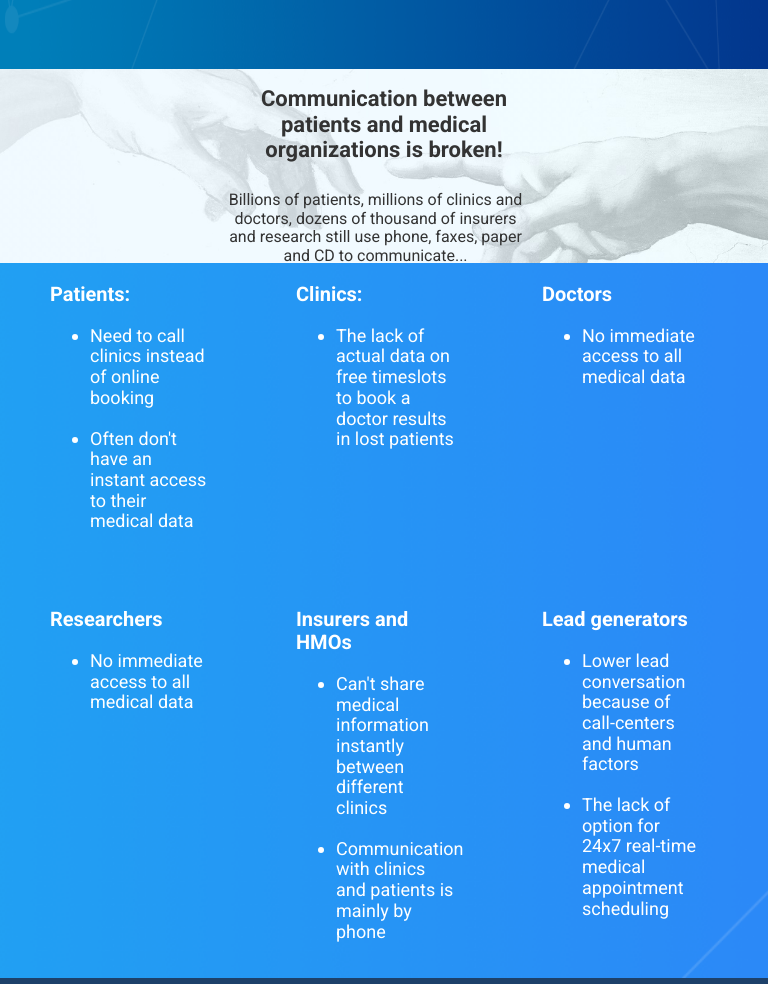
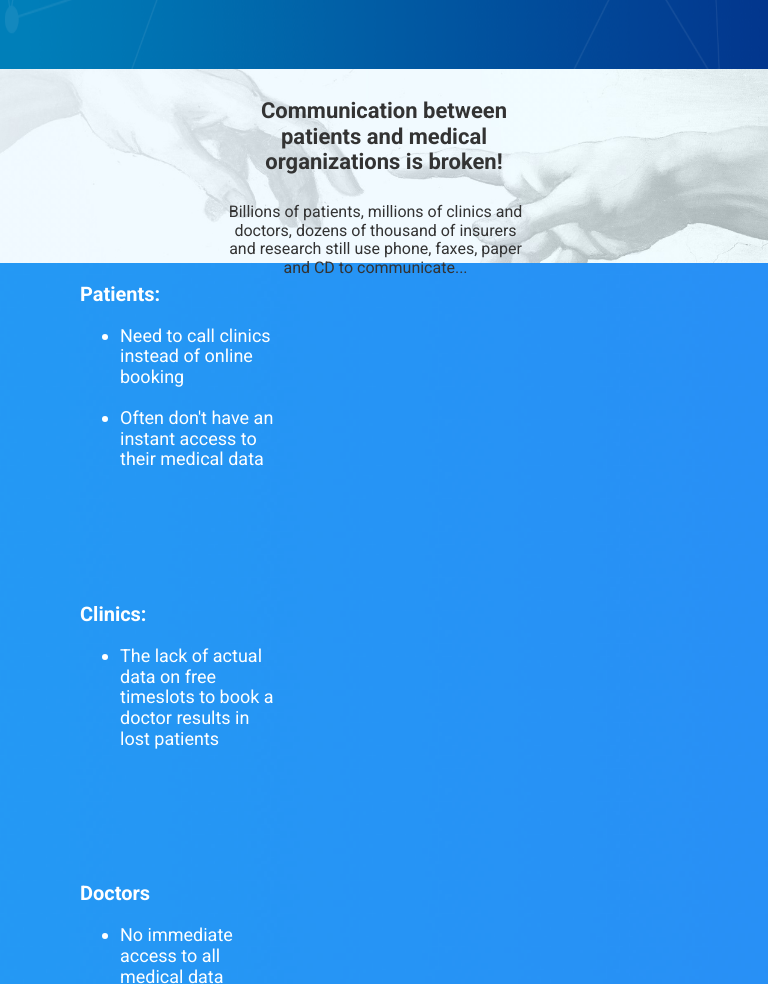
Before and after one commit to alfmoh/gbook, a website: page app/index.html in a window 768 px wide. Shown: the part 731-1715 px from the top of the page. Drawn offline with Linux system fonts and the light colour scheme.

Commit message:
structure section made responsive.

```diff
--- a/app/assets/styles/modules/_structure.css
+++ b/app/assets/styles/modules/_structure.css
@@ -22,4 +22,19 @@
             font-size: 1.125rem;
         }
     }
+
+    @mixin atSmall {
+        &-content {
+            display: flex;
+            flex-direction: column;
+            font-size: 18px;
+            margin-left: 30px;
+            max-width: 280px;
+        }
+
+        &-item {
+            margin-bottom: 55px;
+        }
+
+    }
 }
--- a/app/assets/styles/modules/_the-problem.css
+++ b/app/assets/styles/modules/_the-problem.css
@@ -16,11 +16,6 @@
             max-width: 440px;
             margin:  auto;
             text-align: center;
-
-            /*Minor hack for iPad*/
-            @media (min-device-width : 768px) and (max-device-height : 1024px) {
-                margin-top: -12px;
-            }
 
             &__title {
                 font-size: 26px;
--- a/app/temp/styles/styles.css
+++ b/app/temp/styles/styles.css
@@ -681,15 +681,6 @@ img {
             text-align: center;
         }
 
-/*Minor hack for iPad*/
-
-@media (min-device-width : 768px) and (max-device-height : 1024px) {
-
-.tp-text-content-text-block {
-                margin-top: -12px
-        }
-            }
-
 .tp-text-content-text-block__title {
                 font-size: 26px;
             }
@@ -740,6 +731,20 @@ img {
             padding-bottom: 1.25rem;
             font-size: 1.125rem;
         }
+
+@media (min-device-width : 320px) and (max-device-width : 907px) {
+        .structure-content {
+            display: flex;
+            flex-direction: column;
+            font-size: 18px;
+            margin-left: 30px;
+            max-width: 280px;
+        }
+
+        .structure-item {
+            margin-bottom: 55px;
+        }
+    }
 
 .solution-content {
         display: grid;
```
